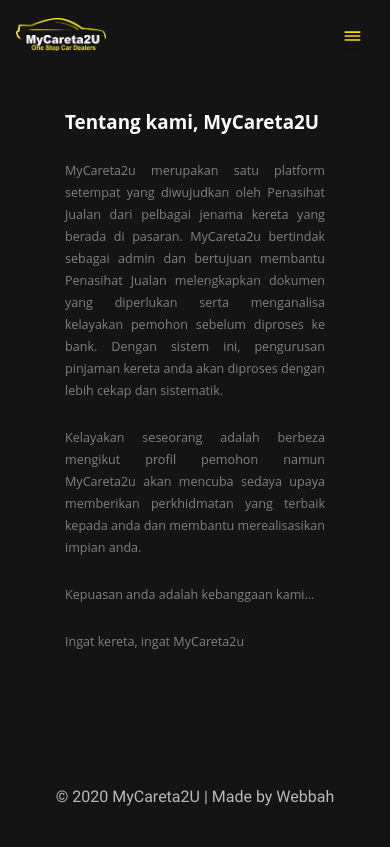
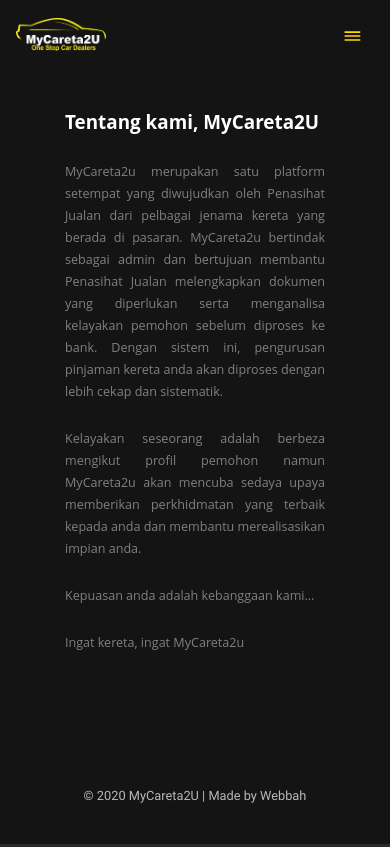
Before and after one commit to webbahproject/James, a React (Create React App) app: page /aboutme in a window 390 px wide. Built offline with nearby package versions, Linux system fonts and the light colour scheme; a web font is replaced by a local one.

Commit message:
Added responsiveness to Footer

```diff
--- a/src/pages/Footer.js
+++ b/src/pages/Footer.js
@@ -1,17 +1,30 @@
 import React from 'react';
+import { withStyles } from '@material-ui/core';
 import {
 	Grid
 } from '@material-ui/core';
+import { ViewType } from './../utils/Utils';
 import styles from './../css/Footer.module.css';
 
+const componentStyles = theme => ({
+	copyright: {
+		color: 'rgba(255, 255, 255, 0.7)',
+		fontSize: ( ViewType.desktop || ViewType.tab ) && '1rem' || '0.8rem',
+	  marginTop: 60,
+	  fontFamily:  'Roboto'
+	}
+})
+
 const Footer = props => {
+	const { classes } = props;
+
 	return (
 		<Grid item xs={12} container direction="row" justify="center" alignItems="flex-end" className={styles.base}>
-			<div className={styles.copyright}>
+			<div className={classes.copyright}>
   				<span>© 2020 MyCareta2U | Made by Webbah</span>
   			</div>
 		</Grid>
 	)
 }
 
-export default Footer;
+export default withStyles(componentStyles)(Footer);
```
